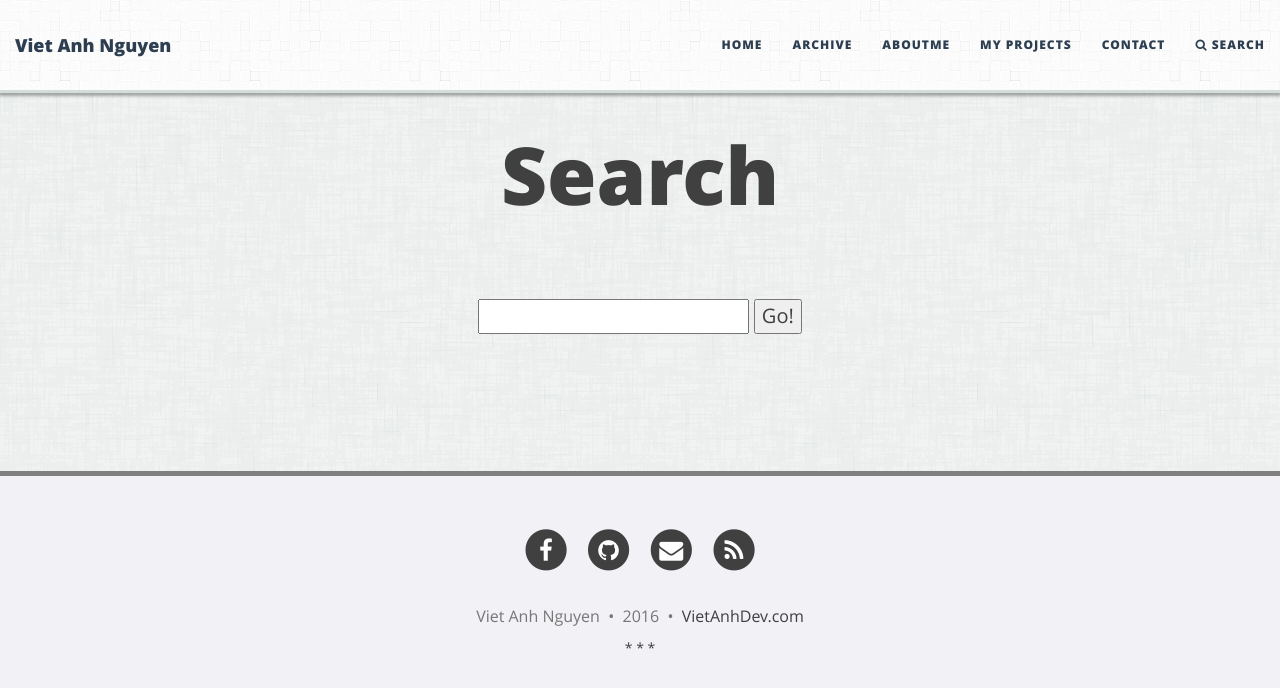
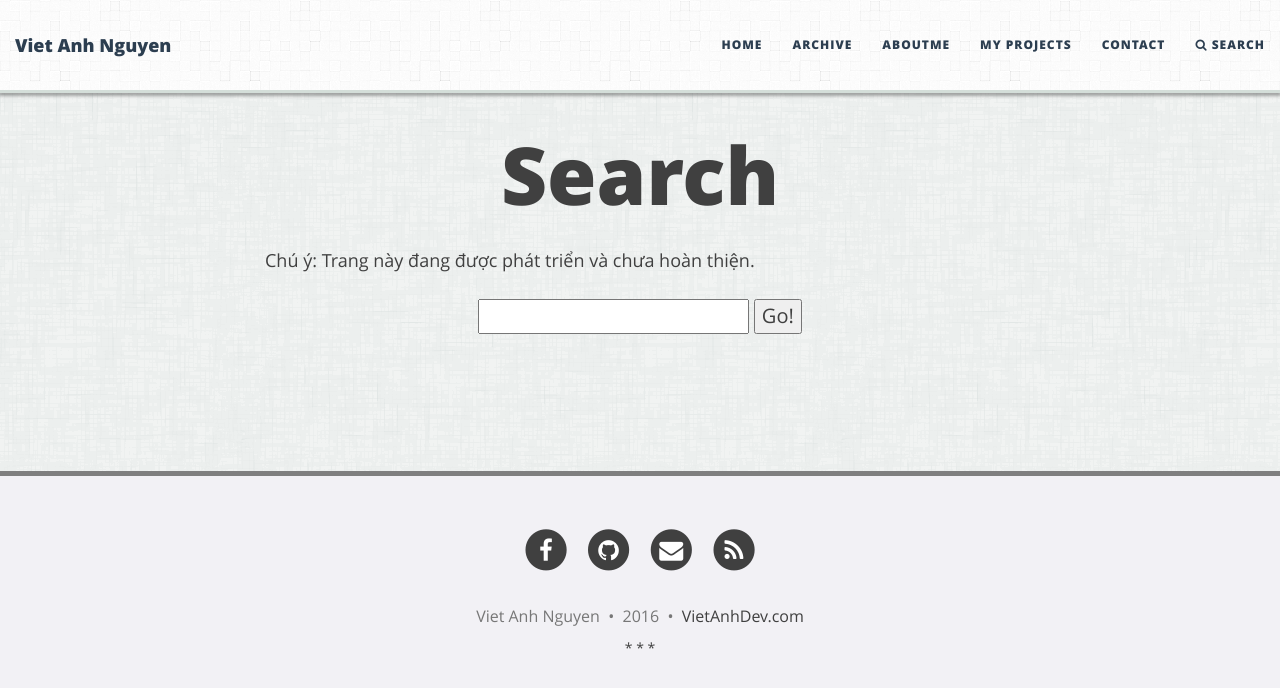
Before and after one commit to diglink/vietanhdev.github.io, a Jekyll site: the page built from search/index.html, in a window 1280 px wide. Shown: the top 688 px of the page. Built offline with Jekyll 4.4.1, drawn with Linux system fonts in a browser that asks for light colours.

```diff
--- a/search/index.html
+++ b/search/index.html
@@ -2,6 +2,8 @@
 layout: page
 title: Search
 ---
+
+Chú ý: Trang này đang được phát triển và chưa hoàn thiện.
 
 <br/>&nbsp;
 <form action="get" id="site_search">
```
